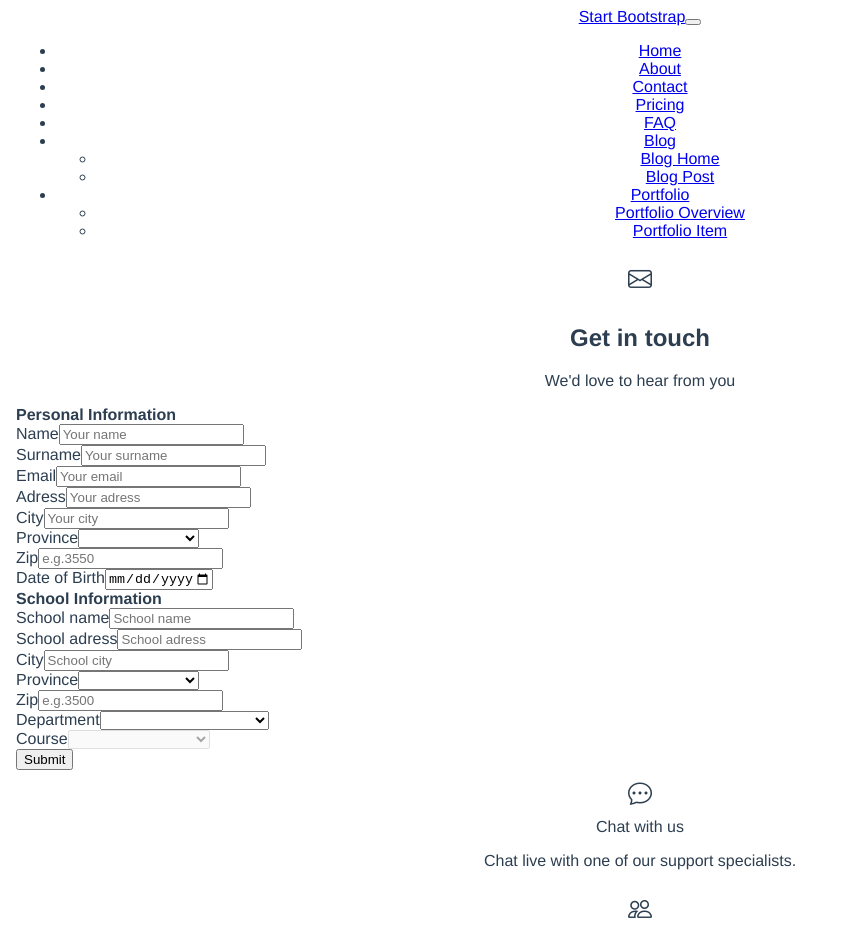
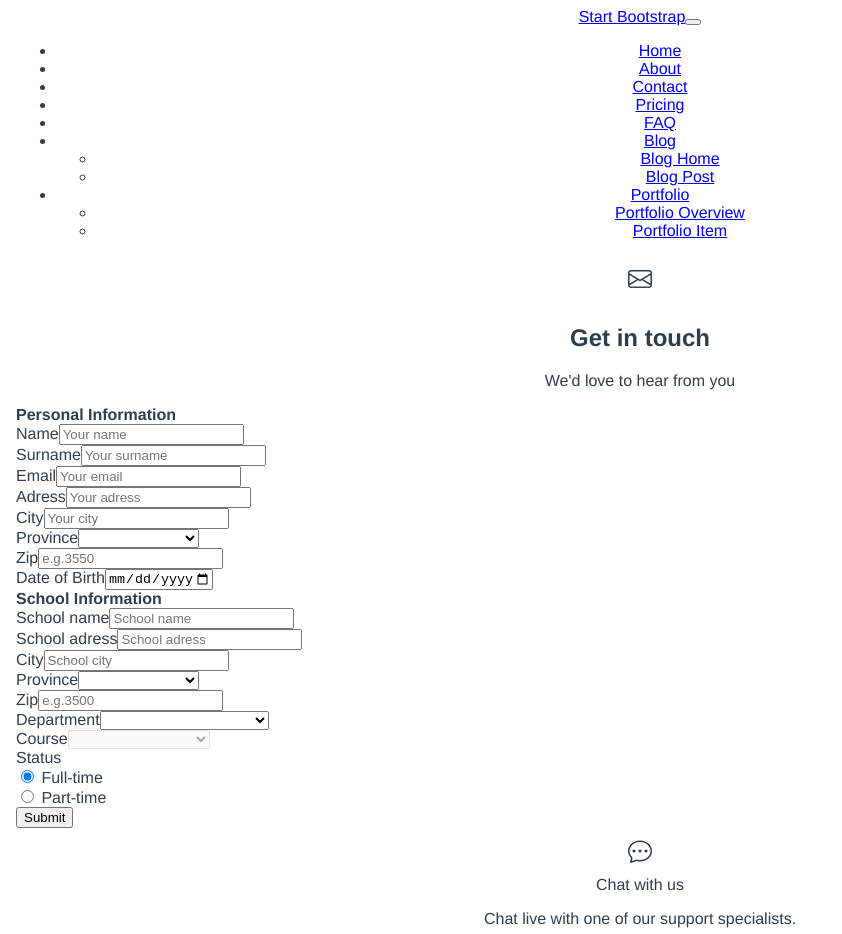
Before and after one commit to AbdulkadirAksu28/stage-project1, a Vue app: page / in a window 1280 px wide. Shown: the top 934 px of the page, without its empty margins (0-842 px from the left). Built offline with nearby package versions, Linux system fonts and the light colour scheme.

Commit message:
added radio buttons

```diff
--- a/src/components/Form.vue
+++ b/src/components/Form.vue
@@ -83,7 +83,7 @@
                         placeholder="Your adress"
                         v-model="info.adress"
                       />
-                      <span  class="text-danger" v-if="v$.adress.$error"
+                      <span class="text-danger" v-if="v$.adress.$error"
                         >{{ v$.adress.$errors[0].$message }}
                       </span>
                     </div>
@@ -113,7 +113,9 @@
                             {{ p.name }}
                           </option>
                         </select>
-                        <span class="small text-danger" v-if="v$.province.$error"
+                        <span
+                          class="small text-danger"
+                          v-if="v$.province.$error"
                           >{{ v$.province.$errors[0].$message }}
                         </span>
                       </div>
@@ -187,7 +189,9 @@
                           placeholder="School city"
                           v-model="info.schoolCity"
                         />
-                        <span  class="small text-danger" v-if="v$.schoolCity.$error"
+                        <span
+                          class="small text-danger"
+                          v-if="v$.schoolCity.$error"
                           >{{ v$.schoolCity.$errors[0].$message }}
                         </span>
                       </div>
@@ -205,7 +209,9 @@
                             {{ p.name }}
                           </option>
                         </select>
-                        <span class="small text-danger" v-if="v$.schoolProvince.$error"
+                        <span
+                          class="small text-danger"
+                          v-if="v$.schoolProvince.$error"
                           >{{ v$.schoolProvince.$errors[0].$message }}
                         </span>
                       </div>
@@ -218,7 +224,9 @@
                           placeholder="e.g.3500"
                           v-model="info.schoolZip"
                         />
-                        <span class="small text-danger" v-if="v$.schoolZip.$error"
+                        <span
+                          class="small text-danger"
+                          v-if="v$.schoolZip.$error"
                           >{{ v$.schoolZip.$errors[0].$message }}
                         </span>
                       </div>
@@ -262,6 +270,35 @@
                         >{{ v$.course.$errors[0].$message }}
                       </span>
                     </div>
+                    <div class="form-group">
+                      <label class="py-2" for="status">Status</label>
+                    <div class="form-check">
+                      <input
+                        class="form-check-input"
+                        type="radio"
+                        name="exampleRadios"
+                        id="exampleRadios1"
+                        value="full-time"
+                        v-model="info.status"
+                        checked
+                      />
+                      <label class="form-check-label" for="exampleRadios1">
+                        Full-time
+                      </label>
+                    </div>
+                    <div class="form-check">
+                      <input
+                        class="form-check-input"
+                        type="radio"
+                        name="exampleRadios"
+                        id="exampleRadios2"
+                        value="part-time"
+                      />
+                      <label class="form-check-label" for="exampleRadios2">
+                        Part-time
+                      </label>
+                    </div>
+                  </div>
                   </div>
                   <div class="row all">
                     <div class="col-md-1"></div>
@@ -342,7 +379,7 @@ export default {
   components: {},
   data() {
     return {
-      nowDate: new Date().toISOString().slice(0,10)
+      nowDate: new Date().toISOString().slice(0, 10),
     };
   },
   setup() {
```
